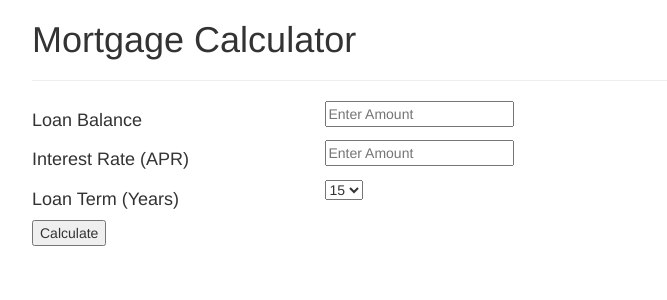
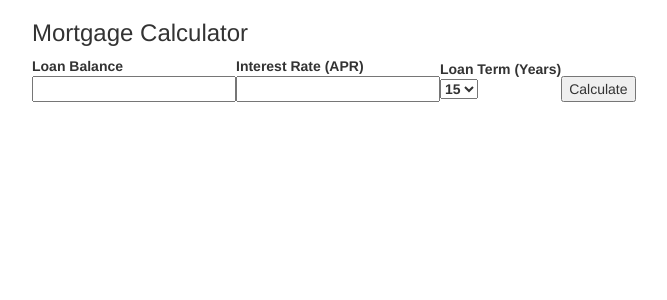
Before and after one commit to seansoto5/startnow-react100-mortgage-calculator, a React app: page / in a window 1280 px wide. Shown: the top 300 px of the page, without its empty margins (38-705 px from the left). Built offline with nearby package versions, Linux system fonts and the light colour scheme.

Commit message:
Completed project, all aspects working correctly

```diff
--- a/src/js/app.jsx
+++ b/src/js/app.jsx
@@ -1,49 +1,36 @@
 import React from 'react';
 
 export default class App extends React.Component {
-  constructor() {
-    super();
+  constructor(props) {
+    super(props);
     this.state = {
       balance: '',
       rate: '',
-      term: '',
+      term: 15,
       payment: ''};
 
-    this.updateBalance = this.updateBalance.bind(this);
-    this.updateRate = this.updateRate.bind(this);
-    this.updateTerm = this.updateTerm.bind(this);
-    this.updatePayment = this.updatePayment.bind(this);
+    this.updateData = this.updateData.bind(this);
     this.calculate = this.calculate.bind(this);
   }
 
-  updateBalance(e) {
-    this.setState({balance: event.target.value})
-  }
-  updateRate(e) {
-    this.setState({rate: event.target.value})
-  }
-  updateTerm(e) {
-    this.setState({term: event.target.value})
-  }
-  updatePayment(e) {
-    this.setState({payment: event.target.value})
+  updateData(e) {
+    this.setState({[e.target.name]: e.target.value})
   }
 
   calculate(e) {
     e.preventDefault();
     let balance = this.state.balance;
-    console.log(balance);
     let rate = this.state.rate;
-    console.log(rate);
     let term = this.state.term;
-    console.log(term);
+
 
     let i = rate / 100 / 12;
     let n = 12 * term;
-    let equationOne = 1 - Math.pow((1 + i), -n);
-    let equationTwo = equationOne / i;
-    let r = balance / equationTwo;
-    let answer = r.toFixed(2);
+    let equationOne = i * Math.pow((1 + i), n);
+    let equationTwo = Math.pow((1 + i), n) - 1;
+    let r = equationOne / equationTwo;
+    let final = balance * r;
+    let answer = final.toFixed(2);
 
     this.setState({
       payment: '$' + answer + ' is your monthly payment'
@@ -51,84 +38,120 @@ export default class App extends React.Component {
   }
 
     render() {
-    return (
-      <div className='container'>
-        <h1>
-          Mortgage Calculator
-        </h1><hr></hr>
-        <div className='row'>
-          <div className='col-xs-3'>
-            <h4>
+    return(
+      <div className = 'container'>
+      <form>
+        <h3>Mortgage Calculator</h3>
+          <div>
+            <label>
               Loan Balance
-            </h4>
+              <div>
+                <input type='number' name='balance' defaultValue={this.state.balance} onChange={this.updateData}></input>
               </div>
-          <div className='col-xs-6'>
-            <input
-              name = 'balance'
-              type = 'number'
-              value  = {this.state.balance}
-              onChange = {this.updateBalance}
-              placeholder = 'Enter Amount'>
-            </input>
+            </label>
+            <label>
+              Interest Rate (APR)
+              <div>
+                <input type='number' name='rate' step='0.01' defaultValue={this.state.rate} onChange={this.updateData}></input>
               </div>
-          <div className='col-xs-3'></div>
-        </div>
-        <div className='row'>
-          <div className='col-xs-3'>
-            <h4>
-            Interest Rate (APR)
-            </h4>
-          </div>
-          <div className='col-xs-6'>
-            <input
-              name = 'rate'
-              type = 'number'
-              step = '0.01'
-              placeholder ='Enter Amount'
-              value = {this.state.rate}
-              onChange = {this.updateRate}>
-            </input>
-          </div>
-          <div className='col-xs-3'></div>
-        </div>
-        <div className='row'>
-          <div className='col-xs-3'>
-            <h4>
+            </label>
+            <label>
               Loan Term (Years)
-            </h4>
-          </div>
-          <div className='col-xs-6'>
-          <select
-            name ='term'
-            type ='number'
-            onChange = {this.updateTerm}>
+              <div>
+                <select type='number' name='term' onChange={this.updateData}>
                   <option value='15'>15</option>
                   <option value='30'>30</option>
                 </select>
               </div>
-          <div className='col-xs-3'></div>
-        </div>
-        <div className='row'>
-          <div className='col-xs-12'>
-            <button
-              name ='submit'
-              type ='submit'
-              onClick = {this.calculate}
-              >Calculate
-            </button>
-          </div>
-        </div>
-        <div className='row'>
-            <div className='col-xs-12'>
-              <div
-                name = 'output'
-                id = 'output'
-                onChange = {this.updatePayment}>
+            </label>
+            <button type='submit' name='submit' onClick={this.calculate}>Calculate</button>
+            <div name='output' id='output'>
               <p>{this.state.payment}</p>
             </div>
           </div>
-        </div>
+      </form>
       </div>
     );
   }
 }
+
+  // render() {
+  //   return (
+  //     <div className='container'>
+  //       <h1>
+  //         Mortgage Calculator
+  //       </h1><hr></hr>
+  //       <div className='row'>
+  //         <div className='col-xs-3'>
+  //           <h4>
+  //           Loan Balance
+  //           </h4>
+  //         </div>
+  //         <div className='col-xs-6'>
+  //           <input
+  //             name = 'balance'
+  //             type = 'number'
+  //             value  = {this.state.balance}
+  //             onChange = {this.updateData}
+  //             placeholder = 'Enter Amount'>
+  //           </input>
+  //         </div>
+  //         <div className='col-xs-3'></div>
+  //       </div>
+  //       <div className='row'>
+  //         <div className='col-xs-3'>
+  //           <h4>
+  //           Interest Rate (APR)
+  //           </h4>
+  //         </div>
+  //         <div className='col-xs-6'>
+  //           <input
+  //             name = 'rate'
+  //             type = 'number'
+  //             step = '0.01'
+  //             placeholder ='Enter Amount'
+  //             value = {this.state.rate}
+  //             onChange = {this.updateData}>
+  //           </input>
+  //         </div>
+  //         <div className='col-xs-3'></div>
+  //       </div>
+  //       <div className='row'>
+  //         <div className='col-xs-3'>
+  //           <h4>
+  //           Loan Term (Years)
+  //           </h4>
+  //         </div>
+  //         <div className='col-xs-6'>
+  //         <select
+  //           name ='term'
+  //           type ='number'
+  //           onChange = {this.updateData}>
+  //           <option value='15'>15</option>
+  //           <option value='30'>30</option>
+  //         </select>
+  //         </div>
+  //         <div className='col-xs-3'></div>
+  //       </div>
+  //       <div className='row'>
+  //         <div className='col-xs-12'>
+  //           <button
+  //             name ='submit'
+  //             type ='submit'
+  //             onClick = {this.calculate}
+  //             >Calculate
+  //           </button>
+  //         </div>
+  //       </div>
+  //       <div className='row'>
+  //           <div className='col-xs-12'>
+  //             <div
+  //               name = 'output'
+  //               id = 'output'>
+  //               <p>{this.state.payment}</p>
+  //             </div>
+  //           </div>
+  //       </div>
+  //     </div>
+  //   );
+  // }
```
Also changed, not shown: 2 other files (tests, documents, lock files or other folders). Lines whose indentation alone changed are shown as unchanged.
